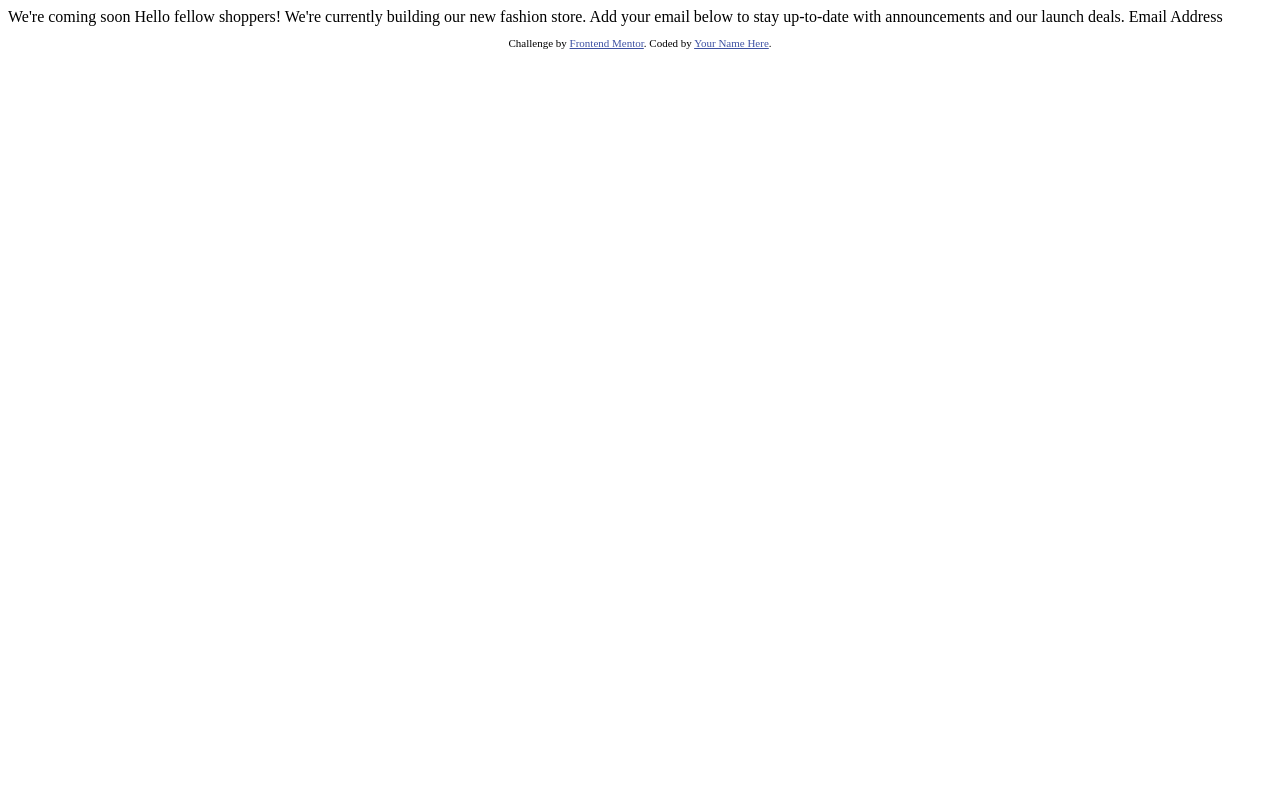
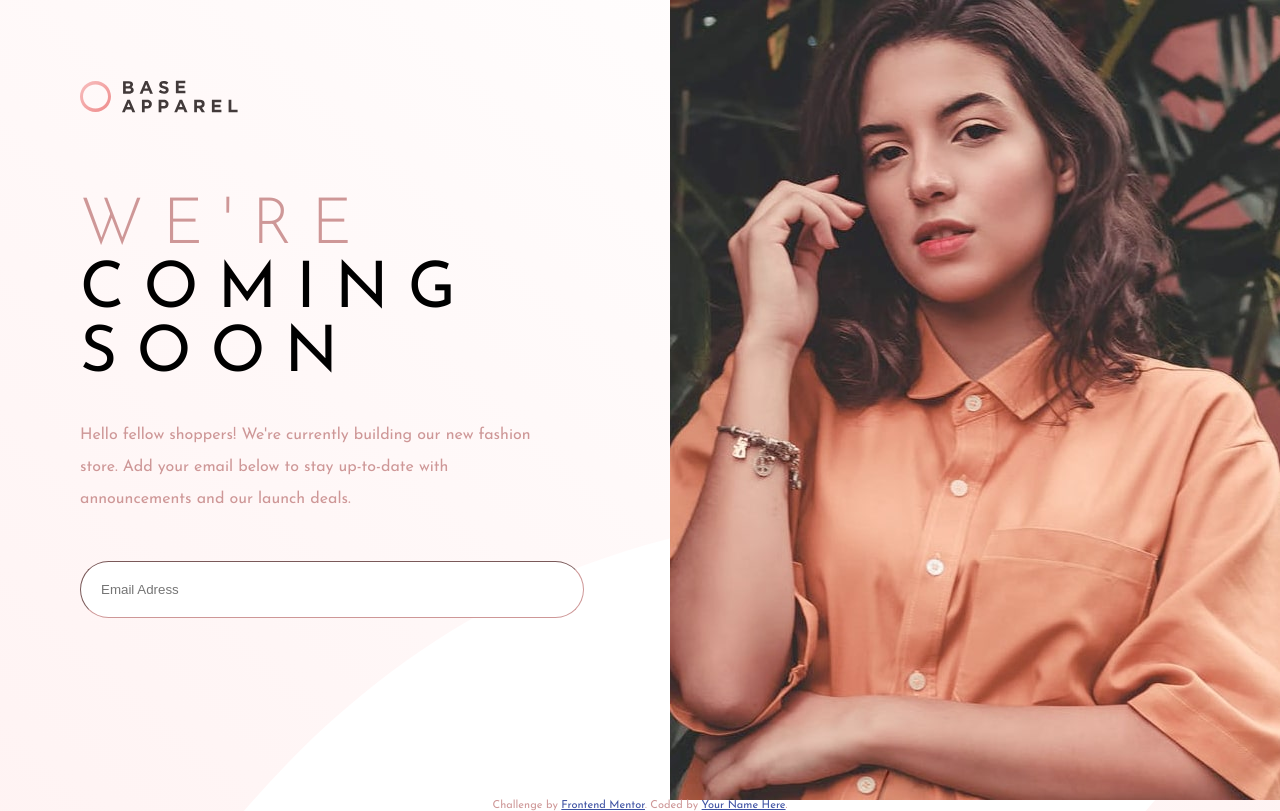
Before and after one commit to mvogee/fem-base-apparel-coming-soon, a plain HTML site: page index.html in a window 1280 px wide. Drawn offline with Linux system fonts and the light colour scheme.

Commit message:
basic desktop styling

```diff
--- a/index.html
+++ b/index.html
@@ -5,25 +5,33 @@
   <meta name="viewport" content="width=device-width, initial-scale=1.0"> <!-- displays site properly based on user's device -->
 
   <link rel="icon" type="image/png" sizes="32x32" href="./images/favicon-32x32.png">
-
+  <link rel="preconnect" href="https://fonts.gstatic.com">
+  <link rel="stylesheet" href="./styles.css">
+  <link href="https://fonts.googleapis.com/css2?family=Josefin+Sans:wght@300;400;600&display=swap" rel="stylesheet">
   <title>Frontend Mentor | Base Apparel coming soon page</title>
 
-  <!-- Feel free to remove these styles or customise in your own stylesheet 👍 -->
-  <style>
-    .attribution { font-size: 11px; text-align: center; }
-    .attribution a { color: hsl(228, 45%, 44%); }
-  </style>
+
 </head>
 <body>
-
-  We're coming soon
-
-  Hello fellow shoppers! We're currently building our new fashion store.
-  Add your email below to stay up-to-date with announcements and our launch deals.
-
-  Email Address
-
-  <footer>
+  <div class="container">
+    <div class="content">
+     <a href="#"><img class="logo" src="images/logo.svg" alt="Base Apprel"></a>
+      <h1><span class="">WE'RE</span><br>
+        COMING
+        <br>
+        SOON</h1>
+    <p>
+      Hello fellow shoppers! We're currently building our new fashion store.
+      Add your email below to stay up-to-date with announcements and our launch deals.
+    </p>
+    <form action="" method="post" name="signup_email">
+      <input type="email" placeholder="Email Adress">
+    </form>
+  </div>
+  <div class="hero-image-container"></div>
+  <img class="hero-image" src="./images/hero-desktop.jpg" alt="summer styles">
+</div>
+<footer>
     <p class="attribution">
       Challenge by <a href="https://www.frontendmentor.io?ref=challenge" target="_blank">Frontend Mentor</a>.
       Coded by <a href="#">Your Name Here</a>.
--- a/styles.css
+++ b/styles.css
@@ -0,0 +1,67 @@
+    * {
+        padding: 0;
+        margin: 0;
+    }
+    body {
+        font-family: 'Josefin Sans', sans-serif;
+        /* background-image: linear-gradient(135deg, hsl(0, 0%, 100%), hsl(0, 100%, 98%)); */
+        background-image: url("./images/bg-pattern-desktop.svg");
+        background-repeat: no-repeat;
+        background-size: cover;
+    }
+
+    h1 {
+
+        line-height: 1;
+        font-weight: 400;
+        font-size: 64px;
+        letter-spacing: 0.3em;
+        margin-bottom: .5em;
+    }
+    span {
+        font-weight: 300;
+        color: hsl(0, 36%, 70%);
+    }
+
+    p {
+        font-size: 16px;
+        font-weight: 400;
+        color: hsl(0, 36%, 70%);
+    }
+
+    .container {
+        display: flex;
+        flex-direction: row;
+        align-items: center;
+    }
+    .logo {
+        position: absolute;
+        top:10%;
+
+
+    }
+    .content {
+        line-height: 2;
+        padding: 4rem 4rem 4% 5rem;
+    }
+
+    .hero-image {
+        height: 100vh;
+        margin-left: 4em;
+    }
+
+    input {
+        width: 100%;
+        border-radius: 5em;
+        border-color:hsl(0, 36%, 70%);
+        border-width: 0.5px;
+        padding: 1.5em;
+        margin-top: 10%;
+    }
+
+    .attribution {
+        font-size: 11px; text-align: center;
+    }
+    .attribution a {
+        color: hsl(228, 45%, 44%);
+    }
```
